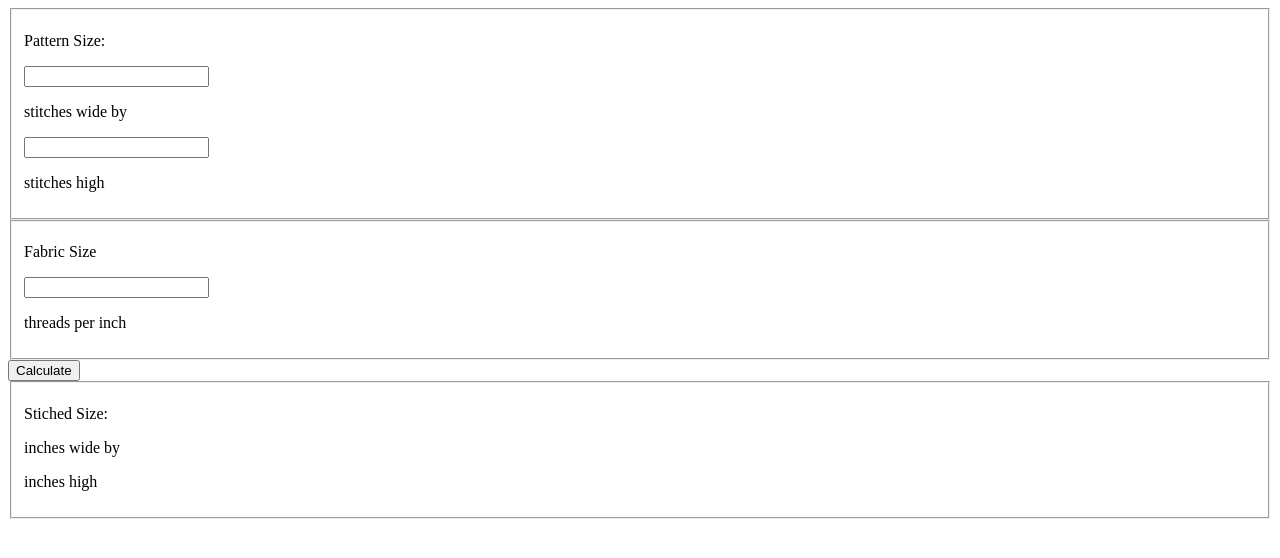
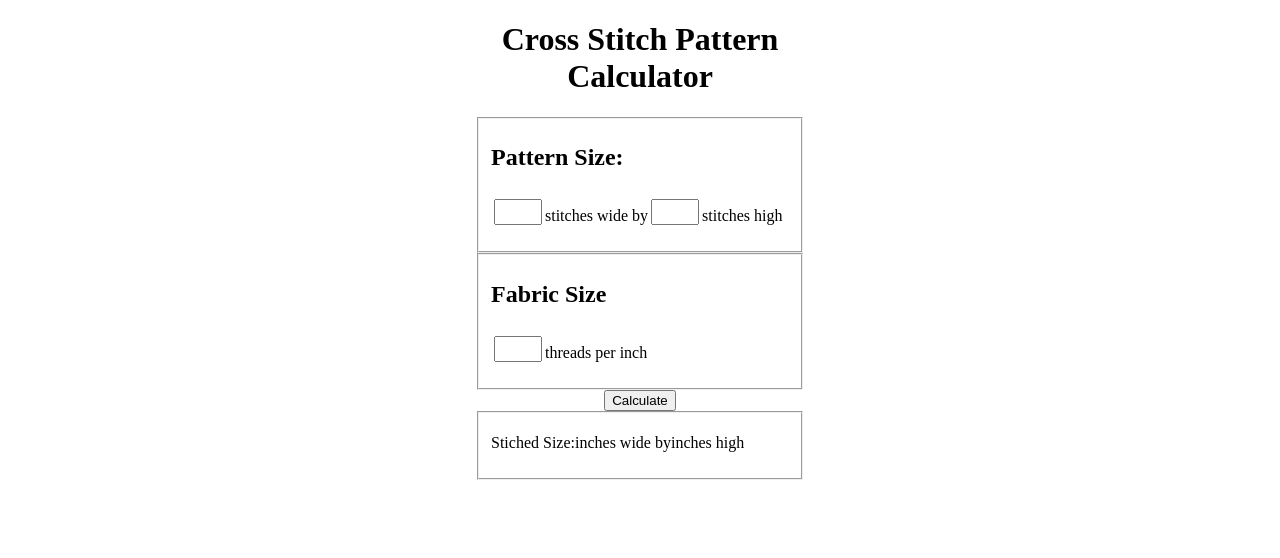
Before and after one commit to LaurenCummings/patternSizeCalculator, a plain HTML site: page index.html in a window 1280 px wide. Drawn offline with Linux system fonts and the light colour scheme.

Commit message:
Added files via upload
added some styling

```diff
--- /dev/null
+++ b/css/styles.css
@@ -0,0 +1,30 @@
+input {
+	width: 40px;
+	height: 20px;
+	display: inline-block;
+	float: left;
+	vertical-align: baseline;
+	margin-top: 8px;
+	margin-left: 3px;
+	margin-right: 3px;
+}
+
+p {
+	float: left;
+	display: inline-block;
+	vertical-align: baseline;
+}
+
+form {
+	width: 330px;
+	margin: 0 auto;
+}
+
+h1 {
+	text-align: center;
+}
+
+button {
+	display: block;
+	margin: 0 auto;
+}
--- a/index.html
+++ b/index.html
@@ -1,21 +1,23 @@
 <!DOCTYPE html>
 <html ng-app="patternSize">
 	<head>
+		<link rel="stylesheet" type="text/css" href="css/styles.css"/>
 		<script type="text/javascript" src="lib/angular.min.js"></script>
 		<script type="text/javascript" src="js/app.js"></script>
 	</head>
 
 	<body ng-cloak>
 		<form ng-controller="FormController as formCtrl">
+			<h1>Cross Stitch Pattern Calculator</h1>
 			<fieldset class="form-group">
-				<p>Pattern Size: </p>
+				<h2>Pattern Size: </h2>
 				<input ng-model="patternWidth" />
 				<p>stitches wide by</p>
 				<input ng-model="patternHeight" />
 				<p>stitches high</p>
 			</fieldset>
 			<fieldset class="form-group">
-				<p>Fabric Size</p>
+				<h2>Fabric Size</h2>
 				<input ng-model="fabricSize" />
 				<p>threads per inch</p>
 			</fieldset>
```
